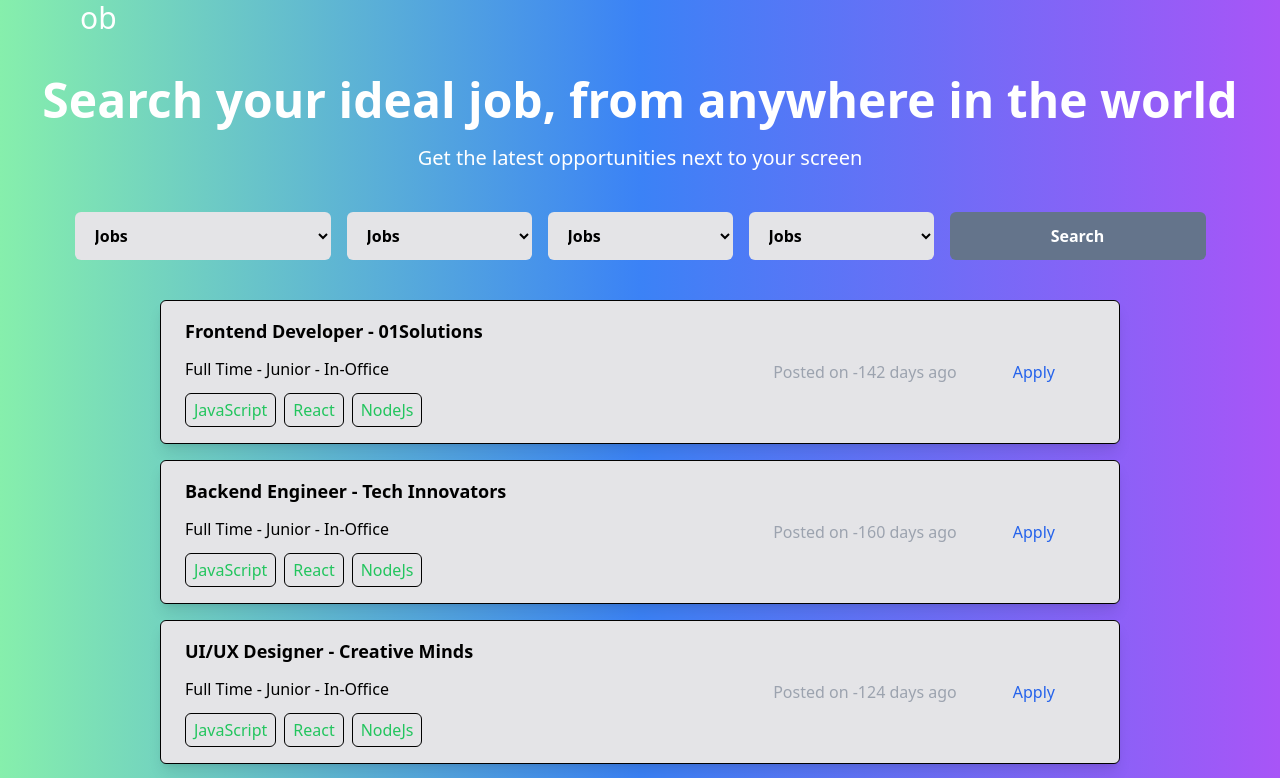
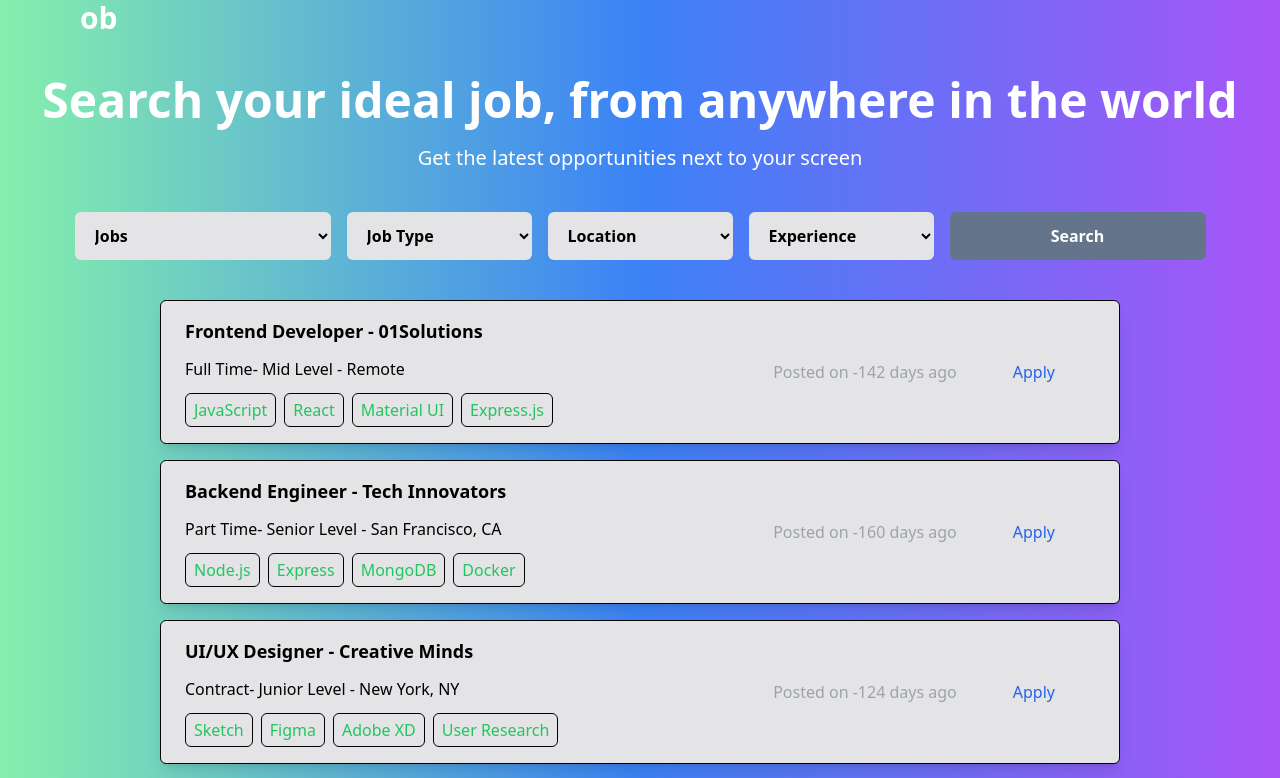
Before and after one commit to OerdBej/Talent-Hunt, a React (Vite) app: page / in a window 1280 px wide. Shown: the top 778 px of the page. Built offline with nearby package versions, Linux system fonts and the light colour scheme.

Commit message:
minor bugs and adding props

```diff
--- a/src/App.jsx
+++ b/src/App.jsx
@@ -16,7 +16,6 @@ const App = () => {
       {jobsData.map((job) => (
         <JobsCard key={job.id} {...job} />
       ))}
-      <JobsCard />
     </div>
   );
 };
--- a/src/component/JobsCard/JobsCard.jsx
+++ b/src/component/JobsCard/JobsCard.jsx
@@ -16,10 +16,12 @@ const JobsCard = (props) => {
             {' '}
             {props.title} - {props.company}
           </h1>
-          <p>Full Time - Junior - In-Office</p>
+          <p>
+            {props.type}- {props.experience} - {props.location}
+          </p>
           {/* tags skills map */}
           <div className='flex items-center gap-2'>
-            {skills.map((skill) => (
+            {props.skills.map((skill) => (
               <p
                 className='text-green-500 py-1 px-2 rounded-md border border-black'
                 key={skill}
@@ -32,7 +34,7 @@ const JobsCard = (props) => {
         {/* here the days that posted */}
         <div className='flex items-center gap-4'>
           <p className='text-gray-400'>Posted on {differentDays} days ago</p>
-          <a href=''>
+          <a href={props.job_link}>
             <button className='text-blue-600 border-blue-600 px-10 py-2 rounded-md'>
               Apply
             </button>
--- a/src/component/Navbar/Navbar.jsx
+++ b/src/component/Navbar/Navbar.jsx
@@ -1,11 +1,9 @@
-import React from "react";
+import React from 'react';
 
 const Navbar = () => {
   return (
     <div className='h-30 flex items-center w-full text-white'>
-      <div className='text-3xl pl-20' font-bold>
-        ob
-      </div>
+      <div className='text-3xl pl-20 font-bold'>ob</div>
     </div>
   );
 };
--- a/src/component/SearchBar/SearchBar.jsx
+++ b/src/component/SearchBar/SearchBar.jsx
@@ -1,10 +1,20 @@
-import React from "react";
+import React, { useState } from 'react';
 
 const SearchBar = () => {
+  // Use state to manage the selected values for each select input
+  const [selectedJob, setSelectedJob] = useState('');
+  const [selectedJobType, setSelectedJobType] = useState('');
+  const [selectedLocation, setSelectedLocation] = useState('');
+  const [selectedExperience, setSelectedExperience] = useState('');
+
   return (
     <div className='flex gap-4 my-10 justify-center px-10'>
-      <select className='w-64 pl-4 py-3 bg-zinc-200 font-semibold rounded-md'>
-        <option value='' disabled hidden selected>
+      <select
+        className='w-64 pl-4 py-3 bg-zinc-200 font-semibold rounded-md'
+        value={selectedJob}
+        onChange={(e) => setSelectedJob(e.target.value)}
+      >
+        <option value='' disabled hidden>
           Jobs
         </option>
         <option value='Frontend'>Frontend</option>
@@ -14,9 +24,13 @@ const SearchBar = () => {
         <option value='Advocate'>Advocate</option>
       </select>
       {/* the other Job type */}
-      <select className='w-54 pl-4 py-3 bg-zinc-200 font-semibold rounded-md'>
-        <option value='' disabled hidden selected>
-          Jobs
+      <select
+        className='w-54 pl-4 py-3 bg-zinc-200 font-semibold rounded-md'
+        value={selectedJobType}
+        onChange={(e) => setSelectedJobType(e.target.value)}
+      >
+        <option value='' disabled hidden>
+          Job Type
         </option>
         <option value='Frontend'>Frontend</option>
         <option value='Backend'>Backend</option>
@@ -25,9 +39,13 @@ const SearchBar = () => {
         <option value='Advocate'>Advocate</option>
       </select>
       {/* the other Location */}
-      <select className='w-54 pl-4 py-3 bg-zinc-200 font-semibold rounded-md'>
-        <option value='' disabled hidden selected>
-          Jobs
+      <select
+        className='w-54 pl-4 py-3 bg-zinc-200 font-semibold rounded-md'
+        value={selectedLocation}
+        onChange={(e) => setSelectedLocation(e.target.value)}
+      >
+        <option value='' disabled hidden>
+          Location
         </option>
         <option value='Frontend'>Frontend</option>
         <option value='Backend'>Backend</option>
@@ -36,9 +54,13 @@ const SearchBar = () => {
         <option value='Advocate'>Advocate</option>
       </select>
       {/* the other Experience */}
-      <select className='w-54 pl-4 py-3 bg-zinc-200 font-semibold rounded-md'>
-        <option value='' disabled hidden selected>
-          Jobs
+      <select
+        className='w-54 pl-4 py-3 bg-zinc-200 font-semibold rounded-md'
+        value={selectedExperience}
+        onChange={(e) => setSelectedExperience(e.target.value)}
+      >
+        <option value='' disabled hidden>
+          Experience
         </option>
         <option value='Frontend'>Frontend</option>
         <option value='Backend'>Backend</option>
```
